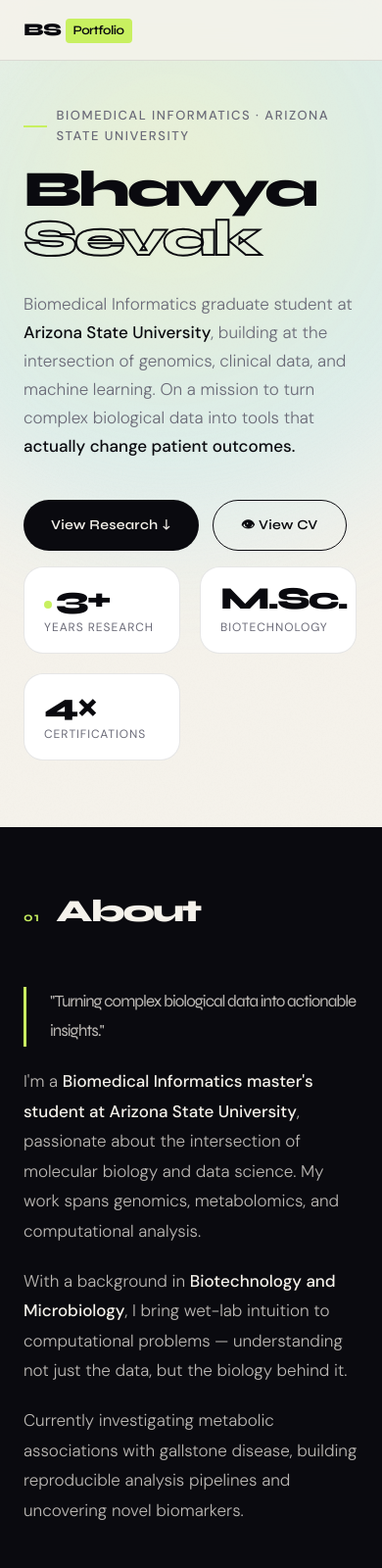
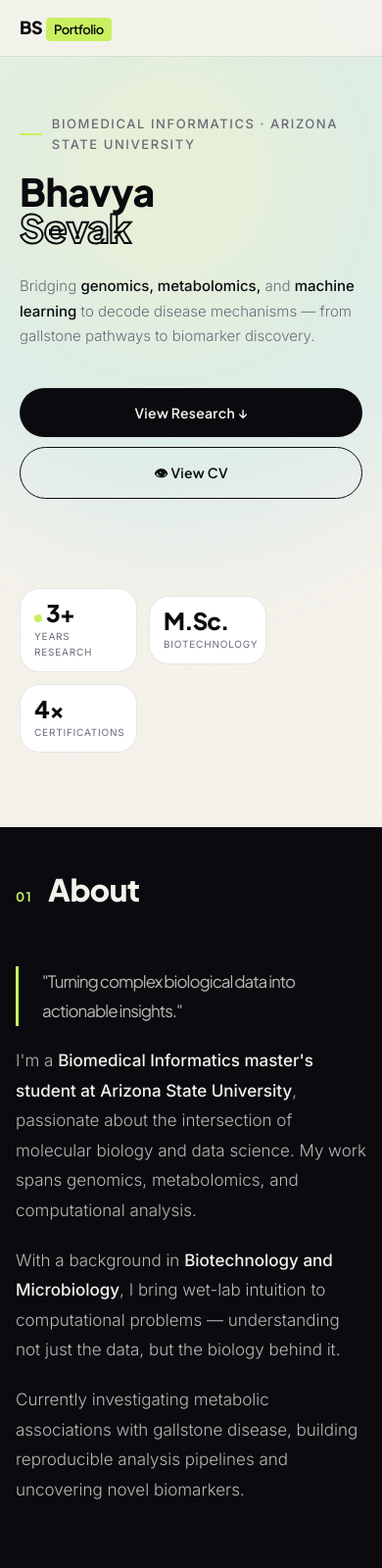
Before and after one commit to bsevakstark/bsevakstark.github.io, a plain HTML site: page index.html in a window 390 px wide. Shown: the top 1600 px of the page at 98% size. Drawn offline with Linux system fonts and the light colour scheme.

Commit message:
Refactor styles and update project details in index.html
Updated font styles, adjusted layout and spacing, and modified project tags.

```diff
--- a/index.html
+++ b/index.html
@@ -6,7 +6,7 @@
 <title>Bhavya Sevak — Biomedical Informatics</title>
 <link rel="preconnect" href="https://fonts.googleapis.com">
 <link rel="preconnect" href="https://fonts.gstatic.com" crossorigin>
-<link href="https://fonts.googleapis.com/css2?family=Syne:wght@400;600;700;800&family=DM+Sans:ital,wght@0,300;0,400;0,500;1,300&display=swap" rel="stylesheet">
+<link href="https://fonts.googleapis.com/css2?family=Plus+Jakarta+Sans:wght@400;500;600;700;800&family=Inter:wght@300;400;500&display=swap" rel="stylesheet">
 <style>
   :root {
     --ink: #0a0a0f;
@@ -16,8 +16,8 @@
     --muted: #6b6b78;
     --card-bg: #ffffff;
     --border: rgba(10,10,15,0.1);
-    --font-display: 'Syne', sans-serif;
-    --font-body: 'DM Sans', sans-serif;
+    --font-display: 'Plus Jakarta Sans', sans-serif;
+    --font-body: 'Inter', sans-serif;
   }
 
   *, *::before, *::after { box-sizing: border-box; margin: 0; padding: 0; }
@@ -142,10 +142,10 @@
 
   .hero-name {
     font-family: var(--font-display);
-    font-size: clamp(52px, 6vw, 88px);
+    font-size: clamp(48px, 6vw, 84px);
     font-weight: 800;
     line-height: 0.95;
-    letter-spacing: -3px;
+    letter-spacing: -1px;
     margin-bottom: 28px;
   }
 
@@ -286,9 +286,9 @@
 
   .section-title {
     font-family: var(--font-display);
-    font-size: clamp(32px, 4vw, 52px);
+    font-size: clamp(28px, 4vw, 48px);
     font-weight: 800;
-    letter-spacing: -2px;
+    letter-spacing: -0.5px;
     line-height: 1;
   }
 
@@ -577,18 +577,37 @@
 
   /* ── RESPONSIVE ── */
   @media (max-width: 900px) {
-    nav { padding: 16px 24px; }
+    nav { padding: 14px 20px; }
     .nav-links { display: none; }
-    #hero { grid-template-columns: 1fr; padding: 100px 24px 60px; }
-    .hero-right { flex-direction: row; flex-wrap: wrap; justify-content: flex-start; align-items: flex-start; }
-    .stat-card { width: 160px; padding: 16px 20px; }
-    .stat-number { font-size: 32px; }
-    section { padding: 70px 24px; }
-    .about-grid, .skills-layout { grid-template-columns: 1fr; gap: 40px; }
+    #hero { grid-template-columns: 1fr; padding: 90px 20px 50px; gap: 40px; }
+    .hero-name { font-size: clamp(42px, 12vw, 64px); letter-spacing: -0.5px; }
+    .hero-desc { font-size: 15px; }
+    .hero-right { flex-direction: row; flex-wrap: wrap; justify-content: flex-start; gap: 12px; }
+    .stat-card { width: 140px; padding: 14px 16px; }
+    .stat-number { font-size: 28px; letter-spacing: -1px; }
+    .stat-label { font-size: 10px; }
+    section { padding: 56px 20px; }
+    .section-title { font-size: clamp(26px, 8vw, 40px); }
+    .about-grid, .skills-layout { grid-template-columns: 1fr; gap: 32px; }
     .projects-grid { grid-template-columns: 1fr; }
     .project-card.featured { grid-column: span 1; }
-    footer { flex-direction: column; gap: 20px; text-align: center; }
-    .footer-links { flex-wrap: wrap; justify-content: center; }
+    .project-card { padding: 22px; }
+    .project-title { font-size: 17px; }
+    .about-highlight { font-size: clamp(18px, 5vw, 24px); }
+    .hero-cta { flex-direction: column; gap: 10px; }
+    .btn-primary, .btn-secondary, .btn-cv { width: 100%; text-align: center; justify-content: center; }
+    footer { flex-direction: column; gap: 16px; text-align: center; padding: 40px 20px; }
+    .footer-links { flex-wrap: wrap; justify-content: center; gap: 12px; }
+    .skills-categories { gap: 24px; }
+  }
+
+  @media (max-width: 480px) {
+    .hero-name { font-size: clamp(36px, 10vw, 52px); }
+    .stat-card { width: 120px; padding: 12px 14px; }
+    .stat-number { font-size: 24px; }
+    .projects-grid { gap: 14px; }
+    .project-card { padding: 18px; }
+    section { padding: 48px 16px; }
   }
 </style>
 </head>
@@ -616,8 +635,8 @@
       <span class="line2">Sevak</span>
     </h1>
     <p class="hero-desc">
-      Biomedical Informatics graduate student at <strong>Arizona State University</strong>,
-building at the intersection of genomics, clinical data, and machine learning. On a mission to turn complex biological data into tools that <strong>actually change patient outcomes.</strong>
+      Bridging <strong>genomics, metabolomics,</strong> and <strong>machine learning</strong>
+      to decode disease mechanisms — from gallstone pathways to biomarker discovery.
     </p>
     <div class="hero-cta">
       <a href="#research" class="btn-primary">View Research ↓</a>
@@ -698,7 +717,7 @@ building at the intersection of genomics, clinical data, and machine learning. O
 
     <!-- Featured — mGWAS -->
     <div class="project-card featured reveal">
-      <span class="project-tag">Current · ASU 2026</span>
+      <span class="project-tag">Current · ASU 2025</span>
       <h3 class="project-title">Metabolic GWAS on Gallstone Disease</h3>
       <p class="project-desc">
         Investigating genetic–metabolite associations in gallstone disease using metabolomics and genotype data.
@@ -736,7 +755,7 @@ building at the intersection of genomics, clinical data, and machine learning. O
 
     <!-- EHR Sepsis -->
     <div class="project-card reveal">
-      <span class="project-tag">Clinical ML · 2026</span>
+      <span class="project-tag">Clinical ML · 2025</span>
       <h3 class="project-title">EHR Sepsis Readmission Predictor</h3>
       <p class="project-desc">
         MIMIC-IV cohort analysis predicting 30-day sepsis readmission using SQL + Python. Gradient Boosting with SHAP explainability, risk stratification, and health equity analysis across insurance groups.
@@ -773,7 +792,7 @@ building at the intersection of genomics, clinical data, and machine learning. O
 
     <!-- Heart Disease -->
     <div class="project-card reveal">
-      <span class="project-tag">ML Project · 2026</span>
+      <span class="project-tag">ML Project · 2025</span>
       <h3 class="project-title">Heart Disease Prediction</h3>
       <p class="project-desc">
         Clinical ML classifier on the Cleveland dataset with Gradient Boosting, SHAP explainability, and a live predictor where you can input patient values and get instant risk predictions.
@@ -866,9 +885,6 @@ building at the intersection of genomics, clinical data, and machine learning. O
 </section>
 
 
-    </a>
-  </div>
-</section>
 
 <!-- FOOTER -->
 <footer>
@@ -878,7 +894,7 @@ building at the intersection of genomics, clinical data, and machine learning. O
     <li><a href="https://www.linkedin.com/in/bhavya-sevak-48515b215" target="_blank">LinkedIn →</a></li>
     <li><a href="https://github.com/bsevakstark" target="_blank">GitHub →</a></li>
   </ul>
-  <p class="footer-copy">© Bhavya Sevak</p>
+  <p class="footer-copy">© 2025 Bhavya Sevak</p>
 </footer>
 
 <script data-cfasync="false" src
```
